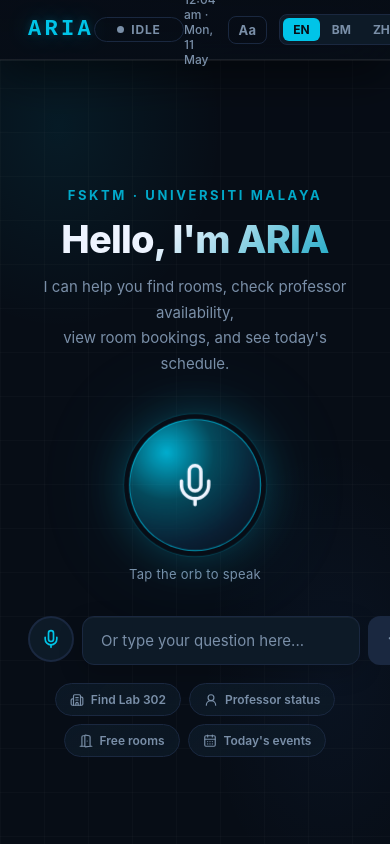
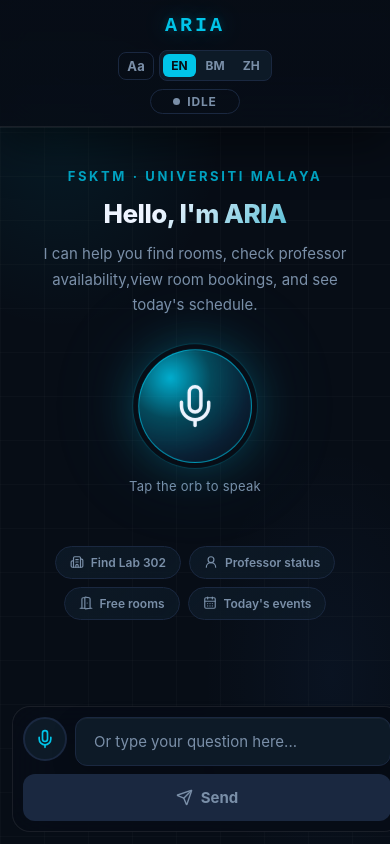
Before and after one commit to Sulymaani/ARIA-AI, a React (Vite) app: page / in a window 390 px wide. Built offline with nearby package versions, Linux system fonts and the light colour scheme.

Commit message:
feat: enhance UI components with new class names and improved styles for better responsiveness

```diff
--- a/src/App.tsx
+++ b/src/App.tsx
@@ -260,6 +260,7 @@ export default function ARIAApp() {
 
   const queryLabel = (text: string, turnId?: number, isCollapsed?: boolean) => (
     <div
+      className="aria-query-label"
       onClick={turnId !== undefined ? () => toggleCollapse(turnId) : undefined}
       style={{ display:"inline-flex", alignItems:"center", gap:6, background:C.card, border:`1px solid ${C.border}`, borderRadius:8, padding:"5px 11px", marginBottom: isCollapsed ? 0 : 12, color:C.text2, fontSize:12, fontWeight:500, cursor: turnId !== undefined ? "pointer" : "default", userSelect:"none" }}
     >
@@ -272,7 +273,7 @@ export default function ARIAApp() {
   )
 
   return (
-    <div style={{ minHeight:"100vh", height:"100vh", background:`linear-gradient(rgba(255,255,255,.018) 1px,transparent 1px),linear-gradient(90deg,rgba(255,255,255,.018) 1px,transparent 1px),radial-gradient(ellipse 70% 40% at 15% 15%,rgba(0,196,232,.08) 0%,transparent 60%),radial-gradient(ellipse 55% 45% at 85% 80%,rgba(59,130,246,.05) 0%,transparent 60%),${C.navy}`, backgroundSize:"44px 44px,44px 44px,100% 100%,100% 100%,100% 100%", color:C.text, fontFamily:"'Inter',-apple-system,sans-serif", display:"flex", flexDirection:"column", overflow:"hidden" }}>
+    <div className="aria-app" style={{ minHeight:"100vh", height:"100vh", background:`linear-gradient(rgba(255,255,255,.018) 1px,transparent 1px),linear-gradient(90deg,rgba(255,255,255,.018) 1px,transparent 1px),radial-gradient(ellipse 70% 40% at 15% 15%,rgba(0,196,232,.08) 0%,transparent 60%),radial-gradient(ellipse 55% 45% at 85% 80%,rgba(59,130,246,.05) 0%,transparent 60%),${C.navy}`, backgroundSize:"44px 44px,44px 44px,100% 100%,100% 100%,100% 100%", color:C.text, fontFamily:"'Inter',-apple-system,sans-serif", display:"flex", flexDirection:"column", overflow:"hidden" }}>
       <style>{`
         *{box-sizing:border-box;margin:0;padding:0}
         @keyframes orbIdle{0%,100%{transform:scale(1);box-shadow:0 0 0 5px ${C.navy},0 0 0 6px ${C.cyan}22,0 0 40px ${C.cyan}44,0 0 90px ${C.cyan}22}50%{transform:scale(1.06);box-shadow:0 0 0 5px ${C.navy},0 0 0 6px ${C.cyan}33,0 0 65px ${C.cyan}66,0 0 130px ${C.cyan}33}}
@@ -291,7 +292,7 @@ export default function ARIAApp() {
       />
 
       {/* paddingTop outside the zoom so header clearance is unaffected by scale */}
-      <div style={{ flex:1, paddingTop:60, display:"flex", flexDirection:"column", overflow:"hidden" }}>
+      <div className="aria-content-shell" style={{ flex:1, paddingTop:60, display:"flex", flexDirection:"column", overflow:"hidden" }}>
         <div style={{ flex:1, display:"flex", flexDirection:"column", overflow:"hidden", zoom: textScale as any }}>
 
           {phase==="welcome" && (
@@ -306,8 +307,8 @@ export default function ARIAApp() {
           )}
 
           {(phase==="loading"||phase==="conversation") && (
-            <div ref={threadRef} style={{ flex:1, overflowY:"auto", paddingBottom:80 }}>
-              <div style={{ maxWidth:940, margin:"0 auto", padding:"28px", display:"flex", flexDirection:"column", gap:32 }}>
+            <div ref={threadRef} className="aria-thread" style={{ flex:1, overflowY:"auto", paddingBottom:80 }}>
+              <div className="aria-thread-inner" style={{ maxWidth:940, margin:"0 auto", padding:"28px", display:"flex", flexDirection:"column", gap:32 }}>
 
                 {turns.map((turn, idx) => {
                   const isCollapsed = collapsedTurns.has(turn.id)
--- a/src/components/appShell.tsx
+++ b/src/components/appShell.tsx
@@ -28,16 +28,16 @@ export function Shell({ mode, language, setLanguage, time, onStartOver, showStar
   const modeColor = mode ? modeClr(mode) : C.text2
 
   return (
-    <div style={{ position:"fixed", top:0, left:0, right:0, zIndex:200, height:60, background:`linear-gradient(180deg, ${C.navy}F8, ${C.navy}EA)`, backdropFilter:"blur(32px) saturate(200%)", borderBottom:"1px solid rgba(255,255,255,.08)", display:"flex", alignItems:"center", justifyContent:"space-between", padding:"0 28px", boxShadow:shadow.shell }}>
-      <div style={{ fontWeight:900, fontSize:22, color:C.cyan, letterSpacing:"0.15em", fontFamily:"monospace", textShadow:`0 0 24px ${C.cyan}55, 0 0 8px ${C.cyan}33` }}>ARIA</div>
-      <div style={{ display:"flex", alignItems:"center", justifyContent:"center", flex:1 }}>
+    <div className="aria-shell" style={{ position:"fixed", top:0, left:0, right:0, zIndex:200, height:60, background:`linear-gradient(180deg, ${C.navy}F8, ${C.navy}EA)`, backdropFilter:"blur(32px) saturate(200%)", borderBottom:"1px solid rgba(255,255,255,.08)", display:"flex", alignItems:"center", justifyContent:"space-between", padding:"0 28px", boxShadow:shadow.shell }}>
+      <div className="aria-brand" style={{ fontWeight:900, fontSize:22, color:C.cyan, letterSpacing:"0.15em", fontFamily:"monospace", textShadow:`0 0 24px ${C.cyan}55, 0 0 8px ${C.cyan}33` }}>ARIA</div>
+      <div className="aria-shell-center" style={{ display:"flex", alignItems:"center", justifyContent:"center", flex:1 }}>
         <div style={{ background: mode ? `linear-gradient(135deg, ${modeColor}28, ${modeColor}10)` : "transparent", border:`1px solid ${mode ? modeColor+"55" : C.border}`, boxShadow: mode ? `0 0 0 1px ${modeColor}15, 0 4px 24px ${modeColor}18` : "none", borderRadius:20, padding:"4px 16px", color:modeColor, fontSize:12, fontWeight:700, letterSpacing:"0.07em", textTransform:"uppercase", transition:"all .5s", minWidth:90, textAlign:"center", display:"inline-flex", alignItems:"center", justifyContent:"center", gap:7 }}>
           <span style={{ width:7, height:7, borderRadius:"50%", background:modeColor, display:"inline-block", boxShadow: mode ? `0 0 8px ${modeColor}` : "none" }} />
           {mode || "idle"}
         </div>
       </div>
-      <div style={{ display:"flex", alignItems:"center", gap:12 }}>
-        <div style={{ color:C.text2, fontSize:12, fontWeight:500 }}>{time}</div>
+      <div className="aria-shell-actions" style={{ display:"flex", alignItems:"center", gap:12 }}>
+        <div className="aria-time" style={{ color:C.text2, fontSize:12, fontWeight:500 }}>{time}</div>
         {showStartOver && (
           <button
             onClick={onStartOver}
@@ -73,33 +73,33 @@ export function WelcomeScreen({ onOrbClick, inputText, setInputText, onSend, isR
       : "orbIdle 3s ease-in-out infinite"
 
   return (
-    <div style={{ display:"flex", flexDirection:"column", alignItems:"center", justifyContent:"center", flex:1, padding:"80px 28px 40px" }}>
+    <div className="aria-welcome" style={{ display:"flex", flexDirection:"column", alignItems:"center", justifyContent:"center", flex:1, padding:"80px 28px 40px" }}>
       <div style={{ textAlign:"center", marginBottom:44, animation:"fadeUp .6s cubic-bezier(0.22,1,0.36,1)" }}>
         <div style={{ fontSize:13, color:C.cyan, fontWeight:700, letterSpacing:"0.2em", textTransform:"uppercase", marginBottom:14, opacity:0.85 }}>FSKTM · Universiti Malaya</div>
-        <div style={{ fontSize:38, fontWeight:800, letterSpacing:"-0.02em", lineHeight:1.2, background:`linear-gradient(135deg, ${C.text} 40%, ${C.cyan}CC 100%)`, WebkitBackgroundClip:"text", WebkitTextFillColor:"transparent", backgroundClip:"text" }}>Hello, I'm ARIA</div>
+        <div className="aria-welcome-title" style={{ fontSize:38, fontWeight:800, letterSpacing:"-0.02em", lineHeight:1.2, background:`linear-gradient(135deg, ${C.text} 40%, ${C.cyan}CC 100%)`, WebkitBackgroundClip:"text", WebkitTextFillColor:"transparent", backgroundClip:"text" }}>Hello, I'm ARIA</div>
         <div style={{ color:C.text2, fontSize:15, marginTop:12, lineHeight:1.7, maxWidth:420 }}>
           I can help you find rooms, check professor availability,<br/>view room bookings, and see today's schedule.
         </div>
       </div>
 
-      <button onClick={onOrbClick} style={{ width:130, height:130, borderRadius:"50%", border:`1.5px solid ${C.cyan}AA`, background:`radial-gradient(circle at 28% 25%, ${C.cyan}E0 0%, ${C.cyan}55 35%, #0A1F33 70%, ${C.navy} 100%)`, cursor:"pointer", display:"flex", alignItems:"center", justifyContent:"center", animation: orbAnim, marginBottom:16, userSelect:"none", flexShrink:0, color:C.text }}>
+      <button className="aria-orb" onClick={onOrbClick} style={{ width:130, height:130, borderRadius:"50%", border:`1.5px solid ${C.cyan}AA`, background:`radial-gradient(circle at 28% 25%, ${C.cyan}E0 0%, ${C.cyan}55 35%, #0A1F33 70%, ${C.navy} 100%)`, cursor:"pointer", display:"flex", alignItems:"center", justifyContent:"center", animation: orbAnim, marginBottom:16, userSelect:"none", flexShrink:0, color:C.text }}>
         {isRecording ? <Square size={42} fill="currentColor" /> : <Mic size={46} strokeWidth={1.8} />}
       </button>
       <div style={{ color: isRecording ? C.red : urgentPulse ? C.cyan : C.text2, fontSize:13, marginBottom:34, fontWeight: isRecording||urgentPulse ? 600 : 400, transition:"color .3s", letterSpacing:"0.02em" }}>
         {isRecording ? "Listening — tap to stop" : urgentPulse ? "Still here? Tap the orb or type below" : "Tap the orb to speak"}
       </div>
 
-      <div style={{ display:"flex", gap:8, width:"100%", maxWidth:600, animation:"fadeUp .6s cubic-bezier(0.22,1,0.36,1) .15s both" }}>
+      <div className="aria-welcome-input-row" style={{ display:"flex", gap:8, width:"100%", maxWidth:600, animation:"fadeUp .6s cubic-bezier(0.22,1,0.36,1) .15s both" }}>
         {micAvailable && (
-          <button onClick={onMicToggle} style={iconButtonStyle(isRecording)} aria-label={isRecording ? "Stop recording" : "Start voice input"}>
+          <button className="aria-mic-button" onClick={onMicToggle} style={iconButtonStyle(isRecording)} aria-label={isRecording ? "Stop recording" : "Start voice input"}>
             {isRecording ? <Square size={18} fill="currentColor" /> : <Mic size={20} />}
           </button>
         )}
-        <input value={inputText} onChange={e=>setInputText(e.target.value)} onKeyDown={e=>e.key==="Enter"&&inputText.trim()&&onSend(inputText)}
+        <input className="aria-command-input" value={inputText} onChange={e=>setInputText(e.target.value)} onKeyDown={e=>e.key==="Enter"&&inputText.trim()&&onSend(inputText)}
           placeholder="Or type your question here..."
           style={{ flex:1, background:C.card, border:`1.5px solid ${isRecording?C.cyan:C.border}`, borderRadius:12, padding:"14px 18px", color:C.text, fontSize:15, outline:"none", fontFamily:"inherit", boxShadow:`inset 0 1px 0 rgba(255,255,255,.04), 0 8px 24px rgba(0,0,0,.2)`, transition:"border-color .2s, box-shadow .2s" }}
         />
-        <button onClick={()=>inputText.trim()&&onSend(inputText)} style={{ background: inputText.trim()?C.cyan:C.border, border:"none", borderRadius:12, padding:"14px 20px", color: inputText.trim()?C.navy:C.text2, fontWeight:700, cursor: inputText.trim()?"pointer":"default", fontSize:15, fontFamily:"inherit", transition:"all .2s", display:"flex", alignItems:"center", gap:8, boxShadow: inputText.trim()?`0 8px 24px ${C.cyan}35`:"none" }}>
+        <button className="aria-send-button" onClick={()=>inputText.trim()&&onSend(inputText)} style={{ background: inputText.trim()?C.cyan:C.border, border:"none", borderRadius:12, padding:"14px 20px", color: inputText.trim()?C.navy:C.text2, fontWeight:700, cursor: inputText.trim()?"pointer":"default", fontSize:15, fontFamily:"inherit", transition:"all .2s", display:"flex", alignItems:"center", gap:8, boxShadow: inputText.trim()?`0 8px 24px ${C.cyan}35`:"none" }}>
           <Send size={17} /> Send
         </button>
       </div>
@@ -120,26 +120,27 @@ export function WelcomeScreen({ onOrbClick, inputText, setInputText, onSend, isR
 
 export function InputBar({ onSend, isRecording, onMicToggle, inputText, setInputText, isLoading, micAvailable, inputRef }) {
   return (
-    <div style={{ position:"fixed", bottom:0, left:0, right:0, zIndex:200, background:`linear-gradient(0deg, ${C.navy}F8, ${C.navy}EA)`, backdropFilter:"blur(32px) saturate(200%)", borderTop:"1px solid rgba(255,255,255,.08)", padding:"12px 24px", boxShadow:shadow.inputBar }}>
-      <div style={{ position:"absolute", top:-26, left:24, display:"flex", alignItems:"center", gap:5, color:C.text2, fontSize:11 }}>
+    <div className="aria-inputbar" style={{ position:"fixed", bottom:0, left:0, right:0, zIndex:200, background:`linear-gradient(0deg, ${C.navy}F8, ${C.navy}EA)`, backdropFilter:"blur(32px) saturate(200%)", borderTop:"1px solid rgba(255,255,255,.08)", padding:"12px 24px", boxShadow:shadow.inputBar }}>
+      <div className="aria-inputbar-status" style={{ position:"absolute", top:-26, left:24, display:"flex", alignItems:"center", gap:5, color:C.text2, fontSize:11 }}>
         <span style={{ width:6, height:6, borderRadius:"50%", background:C.green, display:"inline-block", boxShadow:`0 0 6px ${C.green}` }} />No data saved this session
       </div>
-      <div style={{ display:"flex", gap:10, alignItems:"center" }}>
+      <div className="aria-inputbar-row" style={{ display:"flex", gap:10, alignItems:"center" }}>
         {micAvailable ? (
-          <button onClick={onMicToggle} disabled={isLoading} style={{ ...iconButtonStyle(isRecording, isLoading), boxShadow: isRecording?`0 0 16px ${C.red}55`:"none", animation: isRecording?"orbActive 1.2s ease-in-out infinite":"none" }} aria-label={isRecording ? "Stop recording" : "Start voice input"}>
+          <button className="aria-mic-button" onClick={onMicToggle} disabled={isLoading} style={{ ...iconButtonStyle(isRecording, isLoading), boxShadow: isRecording?`0 0 16px ${C.red}55`:"none", animation: isRecording?"orbActive 1.2s ease-in-out infinite":"none" }} aria-label={isRecording ? "Stop recording" : "Start voice input"}>
             {isRecording ? <Square size={17} fill="currentColor" /> : <Mic size={19} />}
           </button>
         ) : (
           <div style={{ width:46, height:46, borderRadius:"50%", background:C.card, border:`2px solid ${C.border}`, color:C.text2, display:"flex", alignItems:"center", justifyContent:"center", flexShrink:0 }} aria-label="Voice input unavailable"><MicOff size={19} /></div>
         )}
         <input
+          className="aria-command-input"
           ref={inputRef}
           value={inputText} onChange={e=>setInputText(e.target.value)} onKeyDown={e=>e.key==="Enter"&&!isLoading&&inputText.trim()&&onSend(inputText)}
           disabled={isLoading}
           placeholder={isRecording ? "Listening — speak now, then stop recording" : "Type or speak your follow-up question"}
           style={{ flex:1, background:C.card, border:`1.5px solid ${isRecording?C.cyan:C.border}`, borderRadius:12, padding:"12px 16px", color:C.text, fontSize:15, outline:"none", fontFamily:"inherit", transition:"border-color .2s", boxShadow:`inset 0 1px 0 rgba(255,255,255,.04)` }}
         />
-        <button onClick={()=>!isLoading&&inputText.trim()&&onSend(inputText)} disabled={isLoading||!inputText.trim()} style={{ background: inputText.trim()&&!isLoading?C.cyan:C.border, border:"none", borderRadius:12, padding:"12px 22px", color: inputText.trim()&&!isLoading?C.navy:C.text2, fontWeight:700, cursor: inputText.trim()&&!isLoading?"pointer":"not-allowed", fontSize:15, fontFamily:"inherit", transition:"all .2s", whiteSpace:"nowrap", boxShadow: inputText.trim()&&!isLoading?`0 6px 20px ${C.cyan}35`:"none" }}>
+        <button className="aria-send-button" onClick={()=>!isLoading&&inputText.trim()&&onSend(inputText)} disabled={isLoading||!inputText.trim()} style={{ background: inputText.trim()&&!isLoading?C.cyan:C.border, border:"none", borderRadius:12, padding:"12px 22px", color: inputText.trim()&&!isLoading?C.navy:C.text2, fontWeight:700, cursor: inputText.trim()&&!isLoading?"pointer":"not-allowed", fontSize:15, fontFamily:"inherit", transition:"all .2s", whiteSpace:"nowrap", boxShadow: inputText.trim()&&!isLoading?`0 6px 20px ${C.cyan}35`:"none" }}>
           {isLoading ? "..." : <span style={{ display:"inline-flex", alignItems:"center", gap:8 }}>Send <Send size={16} /></span>}
         </button>
       </div>
--- a/src/components/response/ComponentRenderer.tsx
+++ b/src/components/response/ComponentRenderer.tsx
@@ -55,13 +55,13 @@ export function ComponentRenderer({ components, mode, onOptionSelect, onChipClic
   }
 
   return (
-    <div style={{ display:"flex", gap:16, width:"100%", flexDirection: isBalanced&&ctx ? "row" : "column" }}>
+    <div className="aria-response-layout" style={{ display:"flex", gap:16, width:"100%", flexDirection: isBalanced&&ctx ? "row" : "column" }}>
       <div style={{ flex:1, display:"flex", flexDirection:"column", gap:16 }}>
         {mainComps.map(render)}
         {chips && <div style={{ animation:"fadeUp .35s cubic-bezier(0.22,1,0.36,1) .3s both" }}><ActionChips data={chips} onChipClick={onChipClick}/></div>}
       </div>
       {ctx && (
-        <div style={{ width:280, flexShrink:0, animation:"fadeUp .35s cubic-bezier(0.22,1,0.36,1) .2s both" }}>
+        <div className="aria-response-side" style={{ width:280, flexShrink:0, animation:"fadeUp .35s cubic-bezier(0.22,1,0.36,1) .2s both" }}>
           <ContextPanel data={ctx}/>
         </div>
       )}
--- a/src/components/uiPrimitives.tsx
+++ b/src/components/uiPrimitives.tsx
@@ -1,7 +1,7 @@
 import { C, cardBorder, shadow, statusClr, statusLbl } from "../theme"
 
 export function Card({ children, sx = {} }) {
-  return <div style={{
+  return <div className="aria-card" style={{
     background: cardBorder(`${C.cyan}28`),
     border: "1px solid transparent",
     borderRadius: 16,
--- a/src/index.css
+++ b/src/index.css
@@ -15,9 +15,235 @@ body,
 body {
   margin: 0;
   font-feature-settings: "ss01", "cv01";
+  overflow: hidden;
+  background: #070d16;
 }
 
 ::selection {
   background: rgba(0, 180, 216, 0.25);
   color: #fff;
 }
+
+.aria-app {
+  min-height: 100vh !important;
+  height: 100vh !important;
+}
+
+.aria-command-input {
+  min-width: 0;
+}
+
+.aria-card,
+.aria-query-label {
+  max-width: 100%;
+}
+
+.aria-card {
+  overflow-wrap: anywhere;
+}
+
+.aria-query-label {
+  white-space: normal;
+  overflow-wrap: anywhere;
+}
+
+.aria-response-layout {
+  min-width: 0;
+}
+
+@media (max-width: 760px) {
+  .aria-shell {
+    height: auto !important;
+    min-height: 98px;
+    align-items: flex-start !important;
+    flex-wrap: wrap;
+    gap: 8px 12px;
+    padding: 10px 14px !important;
+  }
+
+  .aria-brand {
+    font-size: 20px !important;
+    line-height: 32px;
+    flex: 0 0 100%;
+    text-align: center;
+  }
+
+  .aria-shell-center {
+    order: 3;
+    flex: 0 0 100% !important;
+    justify-content: center !important;
+    overflow-x: auto;
+    padding-bottom: 2px;
+  }
+
+  .aria-shell-actions {
+    gap: 7px !important;
+    flex-wrap: wrap;
+    justify-content: center;
+    flex: 0 0 100%;
+    max-width: 100%;
+  }
+
+  .aria-time {
+    display: none;
+  }
+
+  .aria-content-shell {
+    padding-top: 140px !important;
+  }
+
+  .aria-welcome {
+    justify-content: flex-start !important;
+    overflow-y: auto;
+    padding: 28px 14px 128px !important;
+  }
+
+  .aria-welcome > div:first-child {
+    width: 100%;
+    margin-bottom: 32px !important;
+  }
+
+  .aria-welcome-title {
+    font-size: 30px !important;
+    max-width: 100%;
+    overflow-wrap: normal;
+    text-align: center;
+  }
+
+  .aria-welcome > div:first-child > div:last-child {
+    max-width: 320px !important;
+    margin-left: auto;
+    margin-right: auto;
+  }
+
+  .aria-welcome br {
+    display: none;
+  }
+
+  .aria-orb {
+    width: 112px !important;
+    height: 112px !important;
+  }
+
+  .aria-welcome-input-row {
+    max-width: 100% !important;
+    display: grid !important;
+    grid-template-columns: 44px minmax(0, 1fr);
+    gap: 8px !important;
+    animation: none !important;
+    position: fixed;
+    left: 12px;
+    right: 12px;
+    bottom: calc(12px + env(safe-area-inset-bottom));
+    z-index: 210;
+    padding: 10px;
+    border: 1px solid rgba(255, 255, 255, 0.08);
+    border-radius: 18px;
+    background: rgba(7, 13, 22, 0.92);
+    backdrop-filter: blur(24px) saturate(180%);
+  }
+
+  .aria-thread {
+    padding-bottom: 142px !important;
+  }
+
+  .aria-thread-inner {
+    max-width: 100% !important;
+    padding: 18px 12px !important;
+    gap: 24px !important;
+  }
+
+  .aria-response-layout {
+    flex-direction: column !important;
+  }
+
+  .aria-response-side {
+    width: 100% !important;
+  }
+
+  .aria-card {
+    padding: 16px !important;
+    border-radius: 14px !important;
+  }
+
+  .aria-inputbar {
+    padding: 10px 12px calc(10px + env(safe-area-inset-bottom)) !important;
+  }
+
+  .aria-inputbar-status {
+    position: static !important;
+    margin-bottom: 8px;
+  }
+
+  .aria-inputbar-row {
+    display: grid !important;
+    grid-template-columns: 44px minmax(0, 1fr);
+    gap: 8px !important;
+  }
+
+  .aria-mic-button {
+    width: 44px !important;
+    height: 44px !important;
+  }
+
+  .aria-send-button {
+    min-height: 44px;
+    justify-content: center;
+  }
+
+  .aria-welcome-input-row .aria-send-button,
+  .aria-inputbar-row .aria-send-button {
+    grid-column: 1 / -1;
+    width: 100%;
+  }
+}
+
+@media (max-width: 480px) {
+  .aria-shell {
+    min-height: 116px;
+  }
+
+  .aria-content-shell {
+    padding-top: 148px !important;
+  }
+
+  .aria-shell-actions {
+    gap: 5px !important;
+  }
+
+  .aria-shell-actions button {
+    padding-left: 8px !important;
+    padding-right: 8px !important;
+  }
+
+  .aria-welcome {
+    padding-top: 20px !important;
+  }
+
+  .aria-welcome-title {
+    font-size: 26px !important;
+  }
+
+  .aria-welcome-input-row {
+    display: grid !important;
+    grid-template-columns: 44px minmax(0, 1fr);
+  }
+
+  .aria-welcome-input-row .aria-command-input {
+    grid-column: 2;
+  }
+
+  .aria-welcome-input-row .aria-send-button {
+    grid-column: 1 / -1;
+    width: 100%;
+  }
+
+  .aria-inputbar-row {
+    grid-template-columns: 44px minmax(0, 1fr);
+  }
+
+  .aria-inputbar-row .aria-send-button {
+    grid-column: 1 / -1;
+    width: 100%;
+  }
+}
```
